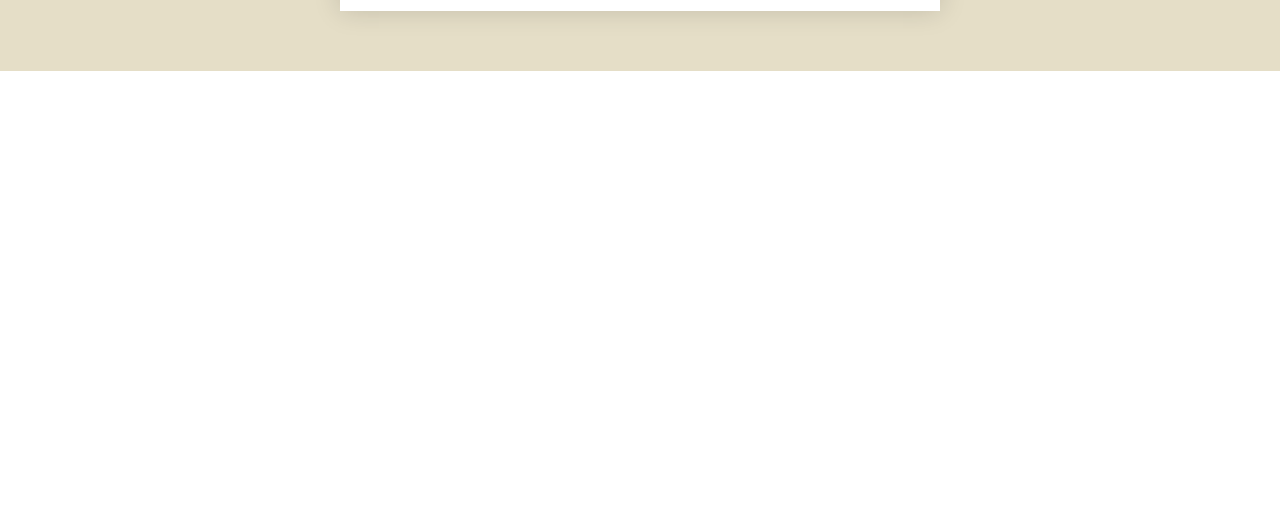
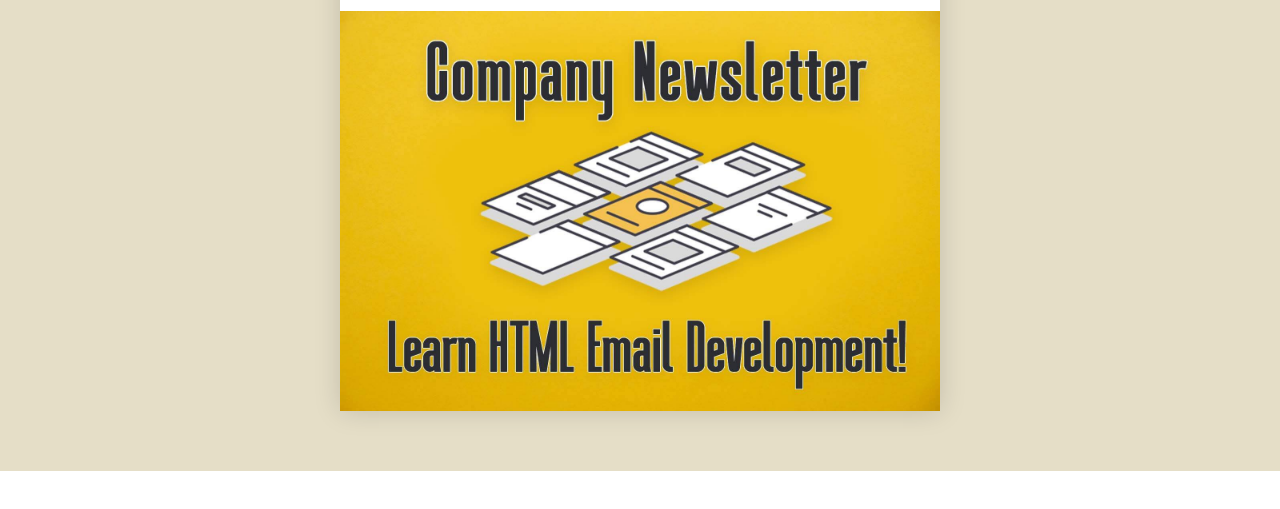
Before and after one commit to adam9417/HTMLEmailTemplateProj, a plain HTML site: page index.html in a window 1280 px wide. Shown: the part 85-594 px from the top of the page. Drawn offline with Linux system fonts and the light colour scheme.

Commit message:
Banner image section

```diff
--- a/index.html
+++ b/index.html
@@ -91,10 +91,14 @@
             </table>
           </td>
         </tr>
+        <!-- BANNER IMAGE -->
+				<tr>
+					<td>
+						<a href=""><img src="img/banner.jpg" alt="" width="600" style="max-width: 100%;"></a>
+					</td>
+				</tr>
+        <!-- TITLE, TEXT & BUTTON -->
 
-        <!-- BANNER IMAGE -->
-
-        <!-- TITLE, TEXT & BUTTON -->
 
         <!-- BORDER -->
 
```
